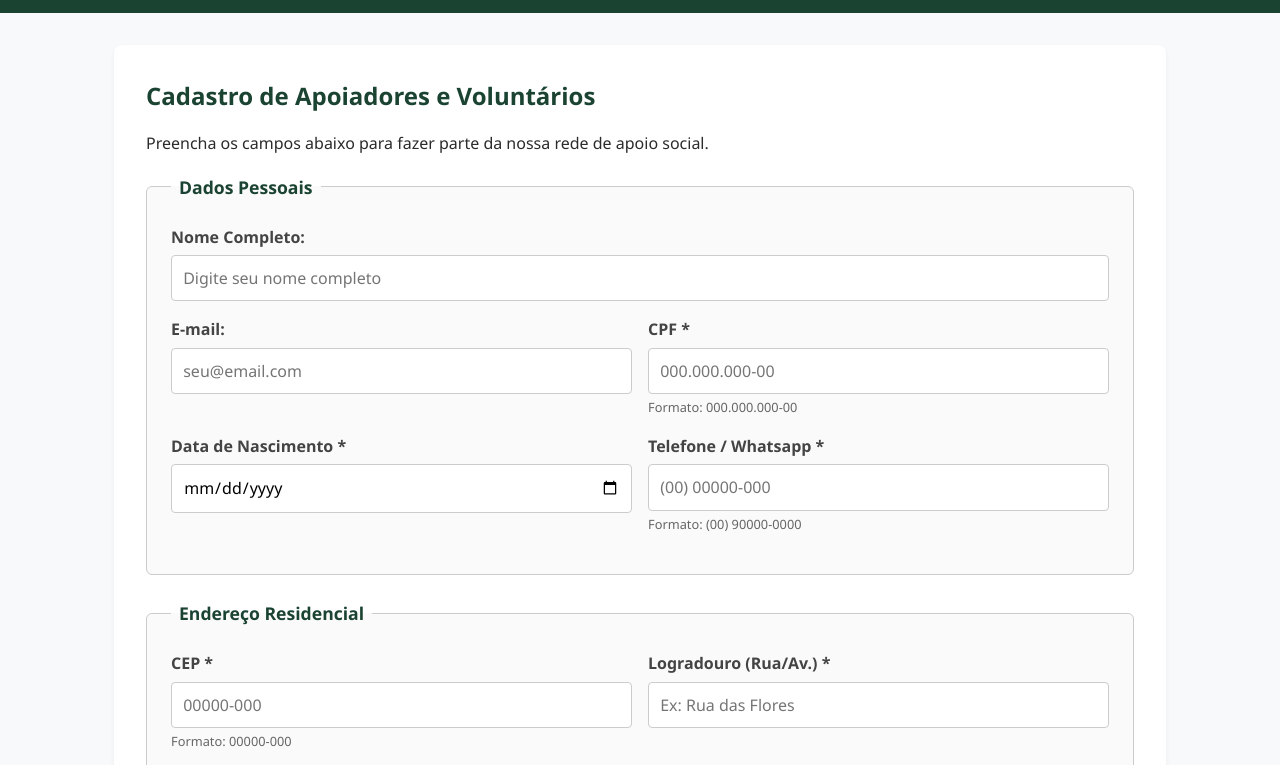
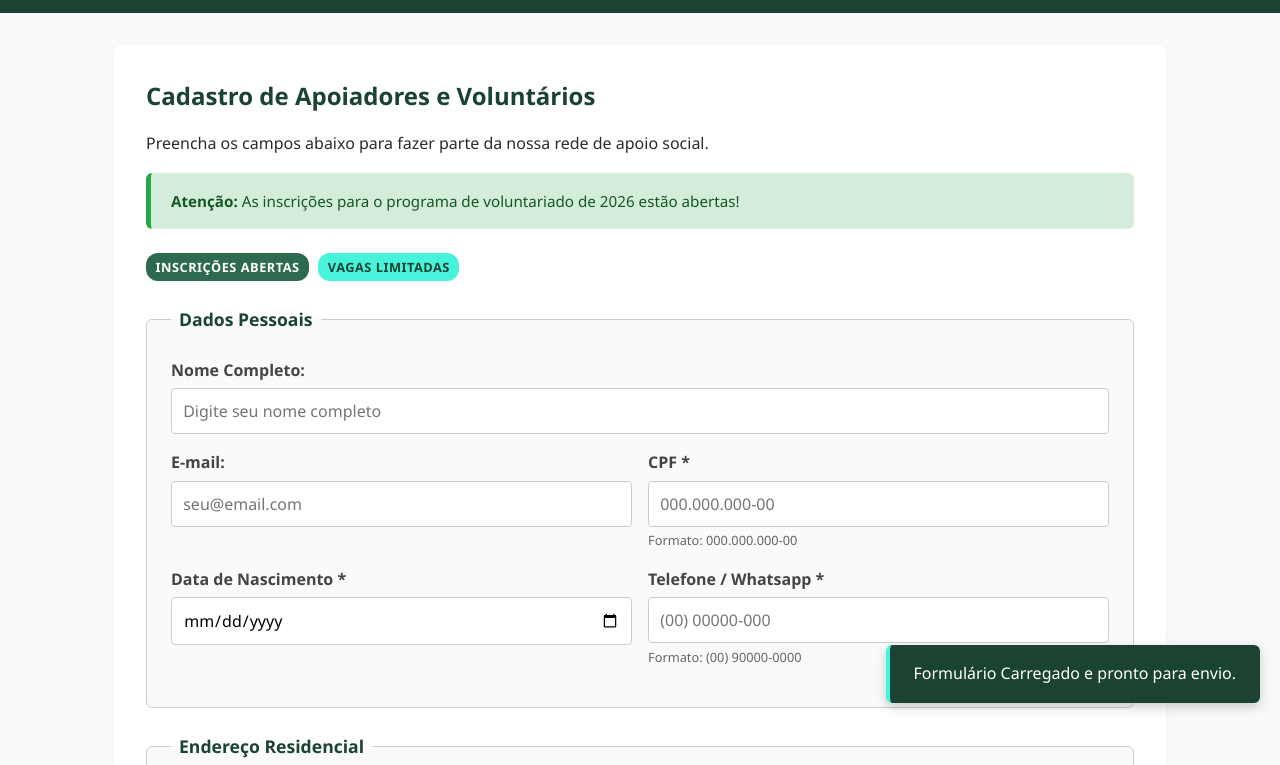
Before and after one commit to cristiermc/CruzeiroDoSul, a plain HTML site: page Front-End_para_Web/Atividade Prática/cadastro.html in a window 1280 px wide. Shown: the part 77-842 px from the top of the page. Drawn offline with Linux system fonts and the light colour scheme.

Commit message:
fix: ajustado classes e semantica

```diff
--- a/Front-End_para_Web/Atividade Prática/cadastro.html
+++ b/Front-End_para_Web/Atividade Prática/cadastro.html
@@ -1,5 +1,5 @@
 <!DOCTYPE html>
-<html lang="pt-br">
+<html lang="pt-BR">
 <head>
     <meta charset="UTF-8">
     <meta name="viewport" content="width=device-width, initial-scale=1.0">
@@ -12,7 +12,7 @@
         <div class="logo">ONG Esperança Viva</div>
 
         <!-- Botão Hambúrguer para mobile-->
-         <button class="menu-toggle" aria-label="Abrir menu de nevagação">
+         <button class="menu-toggle" aria-label="Abrir menu de navegação">
             <span></span>
             <span></span>
             <span></span>
@@ -20,7 +20,7 @@
 
         <nav aria-label="Navegação Principal">
             <ul>
-                <li><a href="index.html" class="active">Início</a></li>
+                <li><a href="index.html" >Início</a></li>
                 <li class="dropdown">
                     <a href="projetos.html">Projetos Sociais</a>
                     <ul class="dropdown-menu">
@@ -29,7 +29,7 @@
                     </ul>
                 </li>
 
-                <li><a href="cadastro.html">Seja Voluntário</a></li>
+                <li><a href="cadastro.html" class="active">Seja Voluntário</a></li>
             </ul>
         </nav>
      </header>
@@ -38,6 +38,16 @@
         <section>
             <h1>Cadastro de Apoiadores e Voluntários</h1>
             <p>Preencha os campos abaixo para fazer parte da nossa rede de apoio social.</p>
+
+            <!--Caixa de Alerta-->
+            <div class="alert alert-sucesso">
+                <strong>Atenção:</strong> As inscrições para o programa de voluntariado de 2026 estão abertas!
+            </div>
+
+            <div class="badges">
+                <span class="badge badge-primary">Inscrições Abertas</span>
+                <span class="badge badge-accent">Vagas Limitadas</span>
+            </div>
 
             <form action="#" method="POST">
                 <fieldset>
@@ -131,7 +141,7 @@
                     </div>
 
                     <div class="form-row">
-                        <div class="fomr-group">
+                        <div class="form-group">
                             <label for="cidade">Cidade *</label>
                             <input type="text" id="cidade" name="cidade" required placeholder="Tubarão">
                         </div>
@@ -183,6 +193,10 @@
         </section>
     </main>
 
+    <div class="toast">
+        <span> Formulário Carregado e pronto para envio.</span>
+    </div>
+
     <footer>
         <p>&copy; 2026 ONG Esperança Viva. Todos os direitos reservados.</p>
         <p><small>Desenvolvido como projeto da disciplina de Desenvolvimento Front-End.</small></p>
--- a/Front-End_para_Web/Atividade Prática/css/style.css
+++ b/Front-End_para_Web/Atividade Prática/css/style.css
@@ -167,6 +167,12 @@ article {
     display: flex;
     flex-direction: column;
     justify-content: space-between;
+    transition: transform 0.2s ease, box-shadow 0.2s ease;
+}
+
+article:hover {
+    transform: translateY(-3px);
+    box-shadow: 0 4px 10px rgba(0, 0, 0, 0.08);
 }
 
 article h3 {
@@ -210,6 +216,7 @@ address a.hover {
 .grid-doacao {
     display: grid;
     grid-template-columns: repeat(auto-fit, minmax(250px, 1fr));
+    gap: 1.5rem;
 }
 
 .card-doacao {
@@ -276,12 +283,18 @@ input, select, textarea {
     border-radius: 4px;
     font-size: 1rem;
     font-family: inherit;
+    transition: border-color 0.3s ease, box-shadow 0.3s ease;
 }
 
-input:focus, select:focus, text:focus {
+input:focus, select:focus, textarea:focus {
     outline: none;
     border-color: var(--secondary);
     box-shadow: 0 0 4px rgba(45, 106, 79, 0.4);
+}
+
+/* Feedback Visual de foco e validação */
+input:required:valid, select:required:valid {
+    border-color: #28a745;
 }
 
 small {
@@ -300,11 +313,23 @@ button[type="submit"] {
     border-radius: 6px;
     cursor: pointer;
     width: 100%;
-    transition: background-color 0.3s;
+    transition: background-color 0.3s ease, transform 0.2s ease, box-shadow 0.3s ease;
 }
 
 button[type="submit"]:hover{
     background-color: var(--secondary);
+    transform: translateY(-2px);
+    box-shadow: 0 4px 10px rgba(0, 0, 0, 0.15);
+}
+
+button[type="submit"]:active {
+    transform: translateY(0);
+    box-shadow: none;
+}
+
+button[type="submit"]:focus-visible {
+    outline: none;
+    box-shadow: 0 0 0 3px rgba(45, 106, 79, 0.5);
 }
 
 /* Rodapé */
@@ -346,7 +371,7 @@ footer {
     }
 }
 
-@keyframes fadeIn {
+/* @keyframes fadeIn {
     from {
         opacity: 0;
         transform: translateY(-10px);
@@ -356,4 +381,95 @@ footer {
         transform: translateY(0);
     }
 
+} */
+.badges {
+    margin-bottom: 1.5rem;
 }
+.badge {
+    display: inline-block;
+    padding: 0.25rem 0.6rem;
+    font-size: 0.8rem;
+    font-weight: 600;
+    border-radius: 12px;
+    text-transform: uppercase;
+    letter-spacing: 0.5px;
+    margin-right: 0.3rem;
+}
+
+.badge-primary {
+    background-color: var(--secondary);
+    color: var(--white);
+}
+
+.badge-accent {
+    background-color: var(--accent);
+    color: var(--primary);
+}
+
+/* .badge-sucesso {
+    background-color: #d4edda;
+    color: #155724;
+} */
+
+/* Caixas de Alerta */
+.alert {
+    padding: 1rem 1.25rem;
+    margin-bottom: 1.5rem;
+    border-radius: 6px;
+    border-left: 5px solid;
+    font-size: 0.95rem;
+}
+
+.alert-sucesso {
+    background-color: #d4edda;
+    border-color: #28a745;
+    color: #155724;
+}
+
+/* .alert-erro {
+    background-color: #f8d7da;
+    border-color: #dc3545;
+    color: #721c24;
+}
+ */
+/* Toast Notificação flutuante */
+
+.toast {
+    position: fixed;
+    bottom: 20px;
+    right: 20px;
+    background-color: var(--primary);
+    color: var(--white);
+    padding: 1rem 1.5rem;
+    border-radius: 6px;
+    box-shadow: 0 4px 12px rgba(0, 0, 0, 0.2);
+    z-index: 2000;
+    display: flex;
+    align-items: center;
+    gap: 0.8rem;
+    border-left: 4px solid var(--accent);
+}
+
+/* Modal de Informação */
+/* .modal-backdrop {
+    position: fixed;
+    top: 0;
+    left: 0;
+    width: 100%;
+    height: 100%;
+    background-color: rgba(0, 0, 0, 0.5);
+    display: flex;
+    justify-content: center;
+    align-items: center;
+    z-index: 3000;
+}
+ */
+/* .modal-content {
+    background-color: var(--primary);
+    padding: 2rem;
+    border-radius: 8px;
+    max-width: 500px;
+    width: 90%;
+    box-shadow: 0 5px 15px rgba(0, 0, 0, 0.3);
+}
+ */
```
Also changed, not shown: Front-End_para_Web/Atividade Prática/index.html (+7 -7 lines), Front-End_para_Web/Atividade Prática/projetos.html (+5 -5 lines).
